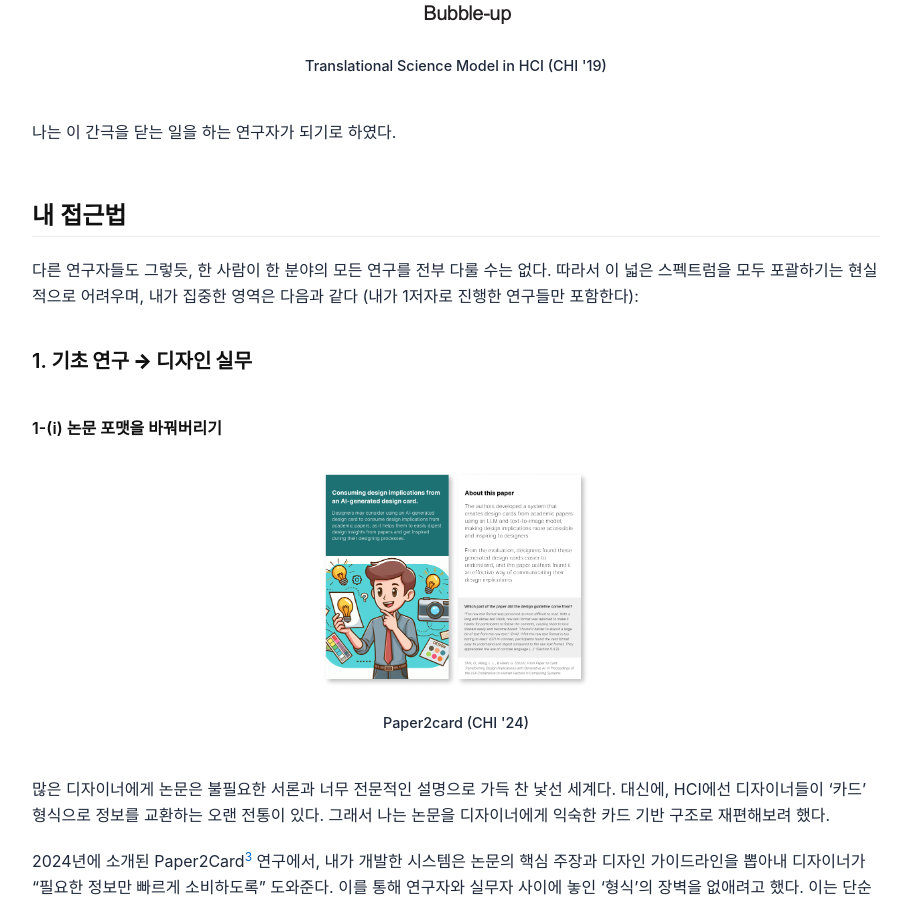
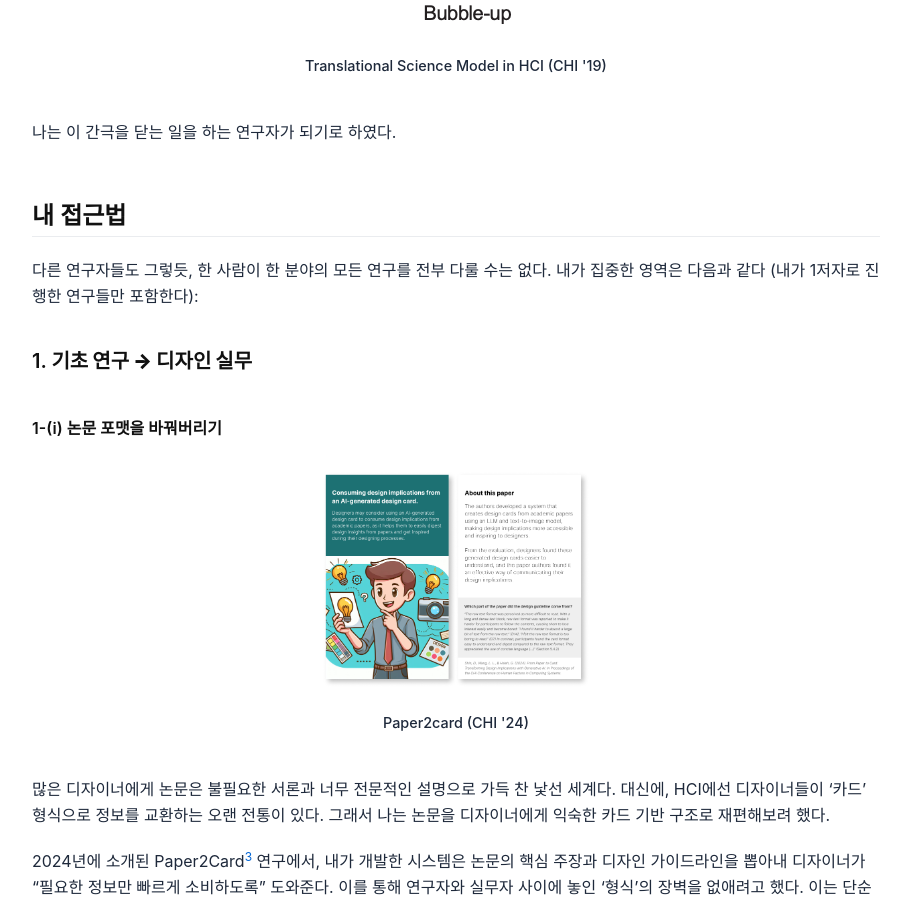
Before and after one commit to donghoon-io/blog, a Jekyll site: the page built from _posts/2025-11-21-translational-science.md, in a window 1280 px wide and 900 px high, scrolled down 1526 px. Shown: the whole window, without its empty margins (184-1093 px from the left). Built offline with Jekyll 4.4.1, drawn with Linux system fonts in a browser that asks for light colours; nearby versions of some CDN libraries.

Commit message:
Update 2025-11-21-translational-science.md

```diff
--- a/_posts/2025-11-21-translational-science.md
+++ b/_posts/2025-11-21-translational-science.md
@@ -46,7 +46,7 @@ Colusso *et al.*[^2] 에 따르면, 연구가 실재로 변환되는 과정은
 
 ## 내 접근법
 
-다른 연구자들도 그렇듯, 한 사람이 한 분야의 모든 연구를 전부 다룰 수는 없다. 따라서 이 넓은 스펙트럼을 모두 포괄하기는 현실적으로 어려우며, 내가 집중한 영역은 다음과 같다 (내가 1저자로 진행한 연구들만 포함한다):
+다른 연구자들도 그렇듯, 한 사람이 한 분야의 모든 연구를 전부 다룰 수는 없다. 내가 집중한 영역은 다음과 같다 (내가 1저자로 진행한 연구들만 포함한다):
 
 ### 1. **기초 연구 → 디자인 실무**
 
```
